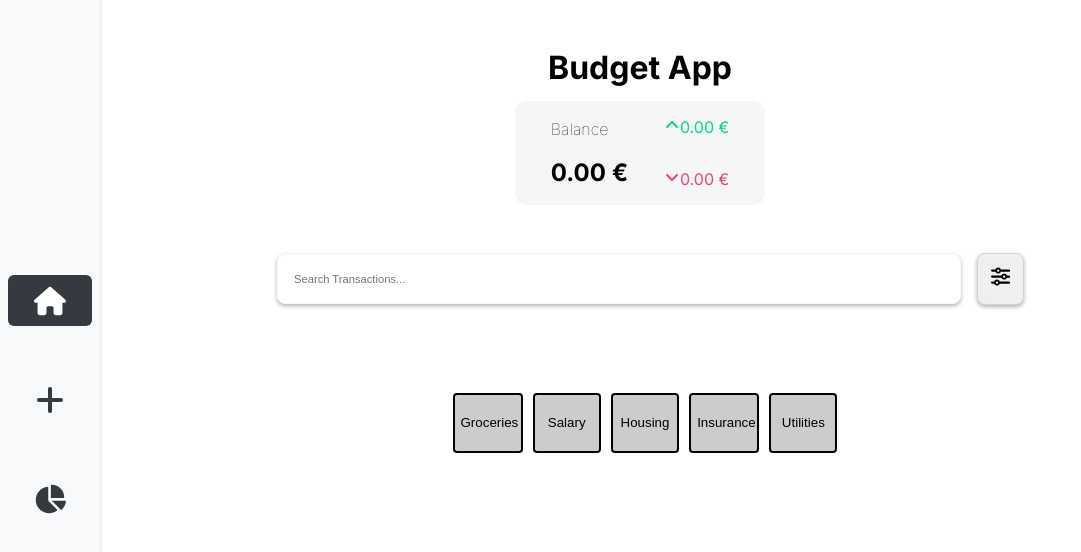
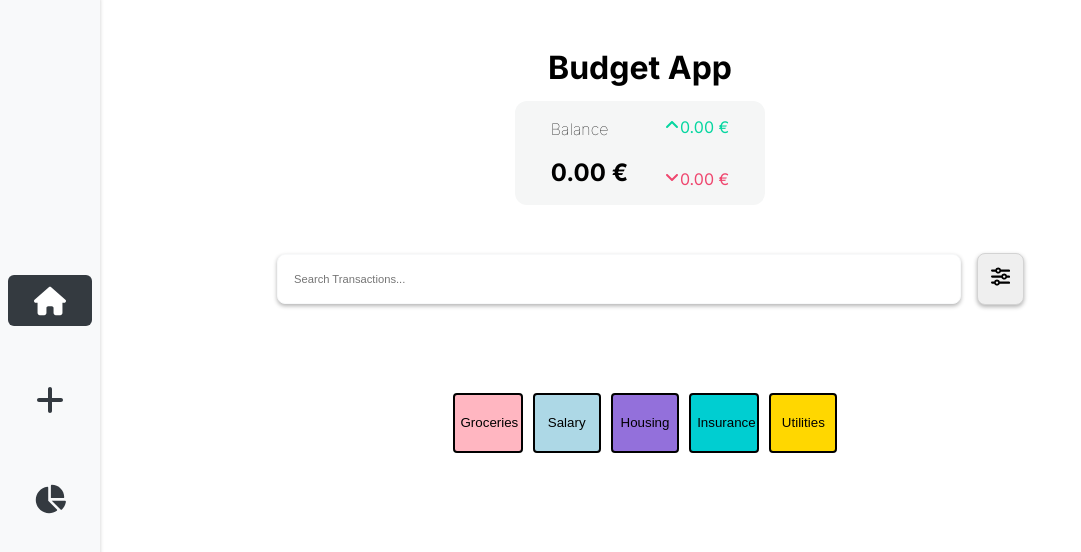
Before and after one commit to benediktbrenk/budget-app, a Next.js app: page / in a window 1280 px wide. Shown: the top 552 px of the page, without its empty margins (0-1081 px from the left). Built offline with nearby package versions, Linux system fonts and the light colour scheme; no server answers; the database is empty.

Commit message:
add colors to the categories array in utils and change related code

```diff
--- a/components/CategoryFilter/CategoryFilter.styled.js
+++ b/components/CategoryFilter/CategoryFilter.styled.js
@@ -20,25 +20,10 @@ export const FilterButton = styled.button`
   border-radius: 4px;
   height: 60px;
   width: 70px;
-  background-color: ${(props) => {
-    switch (props.category) {
-      case "Groceries":
-        return "var(--groceries-color)";
-      case "Housing":
-        return "var(--housing-color)";
-      case "Salary":
-        return "var(--salary-color)";
-      case "Insurance":
-        return "var(--insurance-color)";
-      case "Utilities":
-        return "var(--utilities-color)";
-      default:
-        return "#CCCCCC";
-    }
-  }};
+  background-color: ${(props) => props.$color || "#CCCCCC"};
 
   ${(props) =>
-    props.active &&
+    props.$active &&
     css`
       outline: none;
       box-shadow: 0 0 0 3px rgba(0, 0, 0, 0.2);
--- a/components/CategoryFilter/index.js
+++ b/components/CategoryFilter/index.js
@@ -10,12 +10,13 @@ export default function CategoryFilter({ search, onClick }) {
     <Styled.CategoryFilterContainer>
       {categories.map((category) => (
         <Styled.FilterButton
-          key={category}
-          $active={activeCategories.includes(category)}
-          $category={category}
-          onClick={() => onClick(category)}
+          key={category.name}
+          $active={activeCategories.includes(category.name)}
+          $category={category.name}
+          $color={category.color}
+          onClick={() => onClick(category.name)}
         >
-          {category}
+          {category.name}
         </Styled.FilterButton>
       ))}
     </Styled.CategoryFilterContainer>
--- a/components/TransactionCard/TransactionCard.styled.js
+++ b/components/TransactionCard/TransactionCard.styled.js
@@ -12,44 +12,14 @@ export const CardContainer = styled.li`
   margin: 10px;
   list-style: none;
   border-radius: 8px;
-  background-color: ${(props) => {
-    switch (props.category) {
-      case "Groceries":
-        return "var(--groceries-color-soft)";
-      case "Housing":
-        return "var(--housing-color-soft)";
-      case "Salary":
-        return "var(--salary-color-soft)";
-      case "Insurance":
-        return "var(--insurance-color-soft)";
-      case "Utilities":
-        return "var(--utilities-color-soft)";
-      default:
-        return "#CCCCCC";
-    }
-  }};
+  background-color: ${(props) => props.$color || "#CCCCCC"};
 `;
 
 export const ColorField = styled.div`
   height: 65px;
   width: 0.5rem;
   border-radius: 3px;
-  background-color: ${(props) => {
-    switch (props.category) {
-      case "Groceries":
-        return "var(--groceries-color)";
-      case "Housing":
-        return "var(--housing-color)";
-      case "Salary":
-        return "var(--salary-color)";
-      case "Insurance":
-        return "var(--insurance-color)";
-      case "Utilities":
-        return "var(--utilities-color)";
-      default:
-        return "#CCCCCC";
-    }
-  }};
+  background-color: ${(props) => props.$color || "#CCCCCC"};
 `;
 
 export const ContentContainer = styled.div`
--- a/components/TransactionCard/index.js
+++ b/components/TransactionCard/index.js
@@ -1,12 +1,20 @@
 import React, { useState } from "react";
 import * as Styled from "./TransactionCard.styled";
 import ModalDelete from "../ModalDelete";
+import { categories } from "@/utils/categories";
 
 function TransactionCard({ transaction, deleteTransaction }) {
   const [showModal, setShowModal] = useState(false);
+  const currentCategory = categories.find(
+    (category) => category.name === transaction.category,
+  );
 
   return (
-    <Styled.CardContainer key={transaction._id} category={transaction.category}>
+    <Styled.CardContainer
+      key={transaction._id}
+      category={transaction.category}
+      $color={currentCategory.softColor}
+    >
       <ModalDelete
         showModal={showModal}
         setShowModal={setShowModal}
@@ -14,7 +22,7 @@ function TransactionCard({ transaction, deleteTransaction }) {
         id={transaction._id}
       />
 
-      <Styled.ColorField category={transaction.category} />
+      <Styled.ColorField $color={currentCategory.color} />
       <Styled.ContentContainer>
         <Styled.TransactionName href={`/details/${transaction._id}`}>
           {transaction.name}
--- a/components/TransactionDetails/TransactionDetails.styled.js
+++ b/components/TransactionDetails/TransactionDetails.styled.js
@@ -3,7 +3,7 @@ const { default: styled } = require("styled-components");
 export const DetailsContainer = styled.article`
   display: flex;
   flex-direction: column;
-  background-color: #f5f6f6;
+  background-color: ${(props) => props.$softColor || "#CCCCCC"};
   padding: 15px 0 0 35px;
 
   margin: 20px 0;
@@ -20,7 +20,7 @@ export const DetailsContainer = styled.article`
     left: 10px;
     width: 17px;
     height: 96%;
-    background-color: lightblue;
+    background-color: ${(props) => props.$color || "#CCCCCC"};
     border-radius: 6px;
   }
 `;
--- a/styles.js
+++ b/styles.js
@@ -15,16 +15,6 @@ export default createGlobalStyle`
 
   :root {
     /* Color styles */
-  --groceries-color: #FFB6C1;
-  --housing-color: #ADD8E6;
-  --salary-color: #9370DB;
-  --insurance-color: #00CED1;
-  --utilities-color: #FFD700;
-  --groceries-color-soft: #FFB6C120;
-  --housing-color-soft: #ADD8E620;
-  --salary-color-soft: #9370DB20;
-  --insurance-color-soft: #00CED120;
-  --utilities-color-soft: #FFD70020;
   --lightgrey: #F5F6F6;
   --amount-color-red: #EF476F;
   --amount-color-green: #06D6A0;
--- a/utils/categories.js
+++ b/utils/categories.js
@@ -1,7 +1,7 @@
 export const categories = [
-  "Groceries",
-  "Salary",
-  "Housing",
-  "Insurance",
-  "Utilities",
+  { name: "Groceries", color: "#FFB6C1", softColor: "#FFB6C120" },
+  { name: "Salary", color: "#ADD8E6", softColor: "#ADD8E620" },
+  { name: "Housing", color: "#9370DB", softColor: "#9370DB20" },
+  { name: "Insurance", color: "#00CED1", softColor: "#00CED120" },
+  { name: "Utilities", color: "#FFD700", softColor: "#FFD70020" },
 ];
```
Also changed, not shown: components/TransactionDetails/index.js (+11 -3 lines), pages/reports/index.js (+2 -6 lines).
